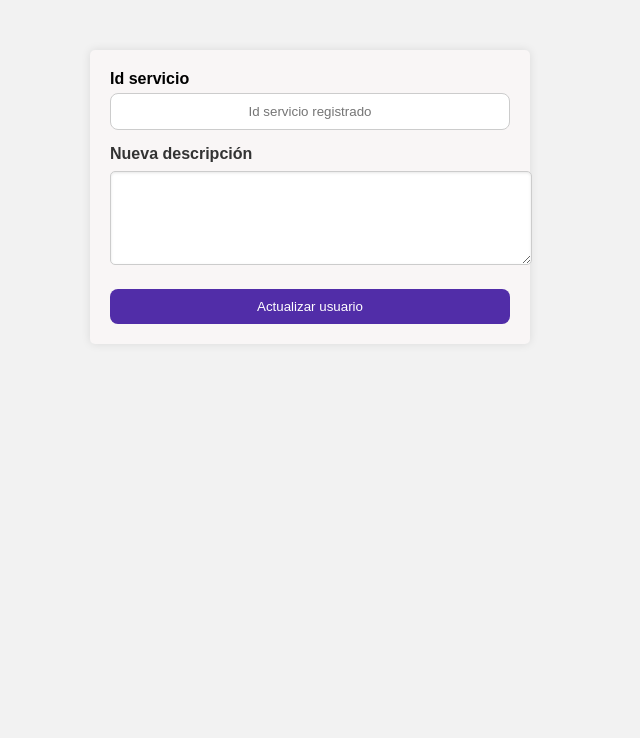
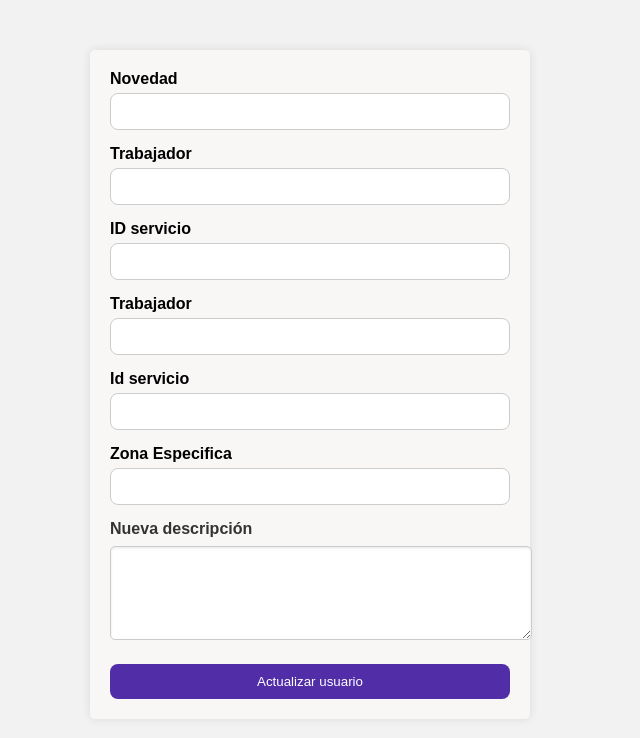
Before and after one commit to DuvanBonilla/reclamos_nomina, a PHP site: page /view/editNovedad.php in a window 1280 px wide. Shown: the top 738 px of the page, without its empty margins (330-970 px from the left). Run offline with PHP 8.4, Linux system fonts and the light colour scheme.

Commit message:
feat(edit): se agregaron nuevos campos al modal editar

```diff
--- a/view/editNovedad.php
+++ b/view/editNovedad.php
@@ -15,8 +15,24 @@
 <body>
     <div class="container">
         <form class="form" action="../controller/ctr_editNovedad.php" method="POST">
+            <label for="Novedad">Novedad</label>
+            <input type="text" name="novedad" id="novedad"  style="text-align: center;" required />
+
+            <label for="Trabajador">Trabajador</label>
+            <input type="text" name="trabajador" id="trabajador"  style="text-align: center;" required />
+
+            <label for="IdServicio">ID servicio</label>
+            <input type="text" name="idservicio" id="idservicio"  style="text-align: center;" required />
+
+            <label for="Trabajador">Trabajador</label>
+            <input type="text" name="trabajador" id="trabajador"  style="text-align: center;" required />
+
             <label for="codigo">Id servicio</label>
-            <input type="text" name="idServicio" id="idServicio" placeholder="Id servicio registrado" style="text-align: center;" required />
+            <input type="text" name="idServicio" id="idServicio"  style="text-align: center;" required />
+
+            <label for="ZonaEspecifica">Zona Especifica</label>
+            <input type="text" name="zonaespecifica" id="zonaespecifica"  style="text-align: center;" required />
+
             <br>
             <div class="field">
                 <label for="descripcion">Nueva descripción</label>
```
